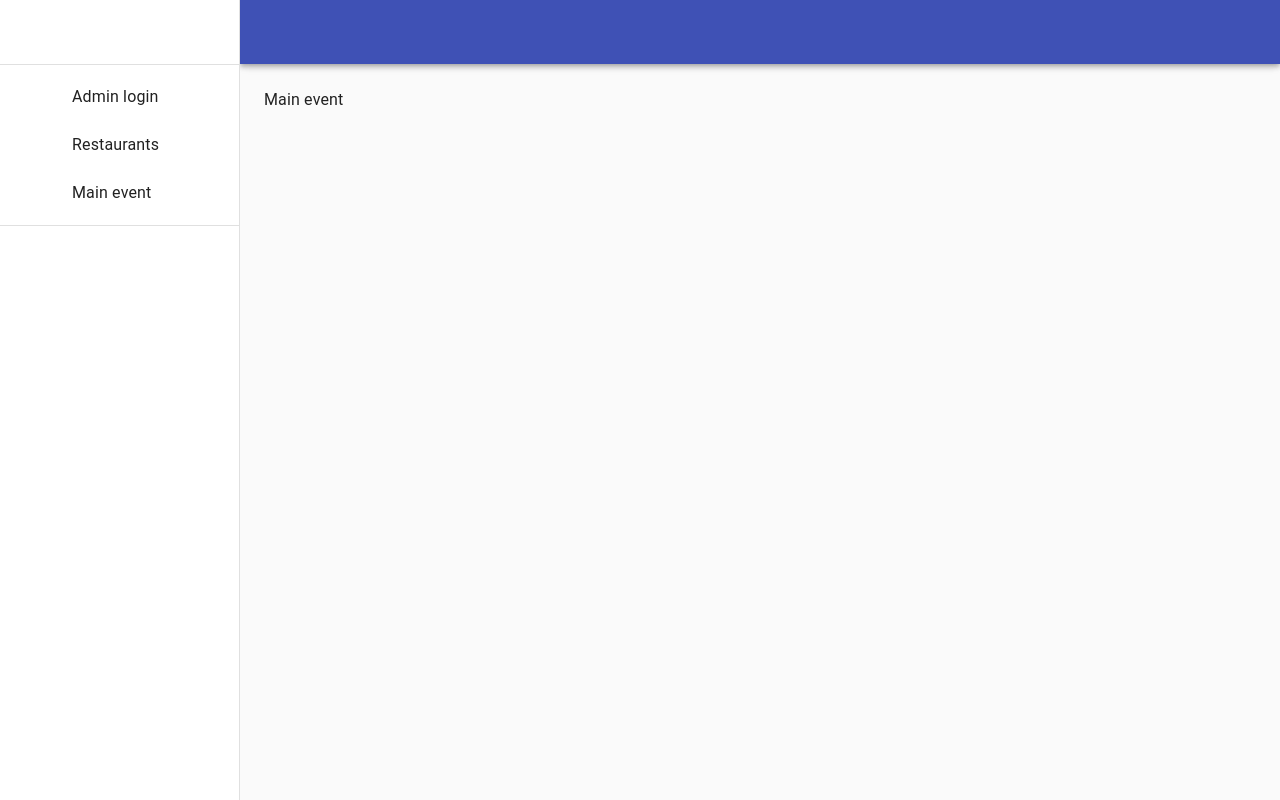
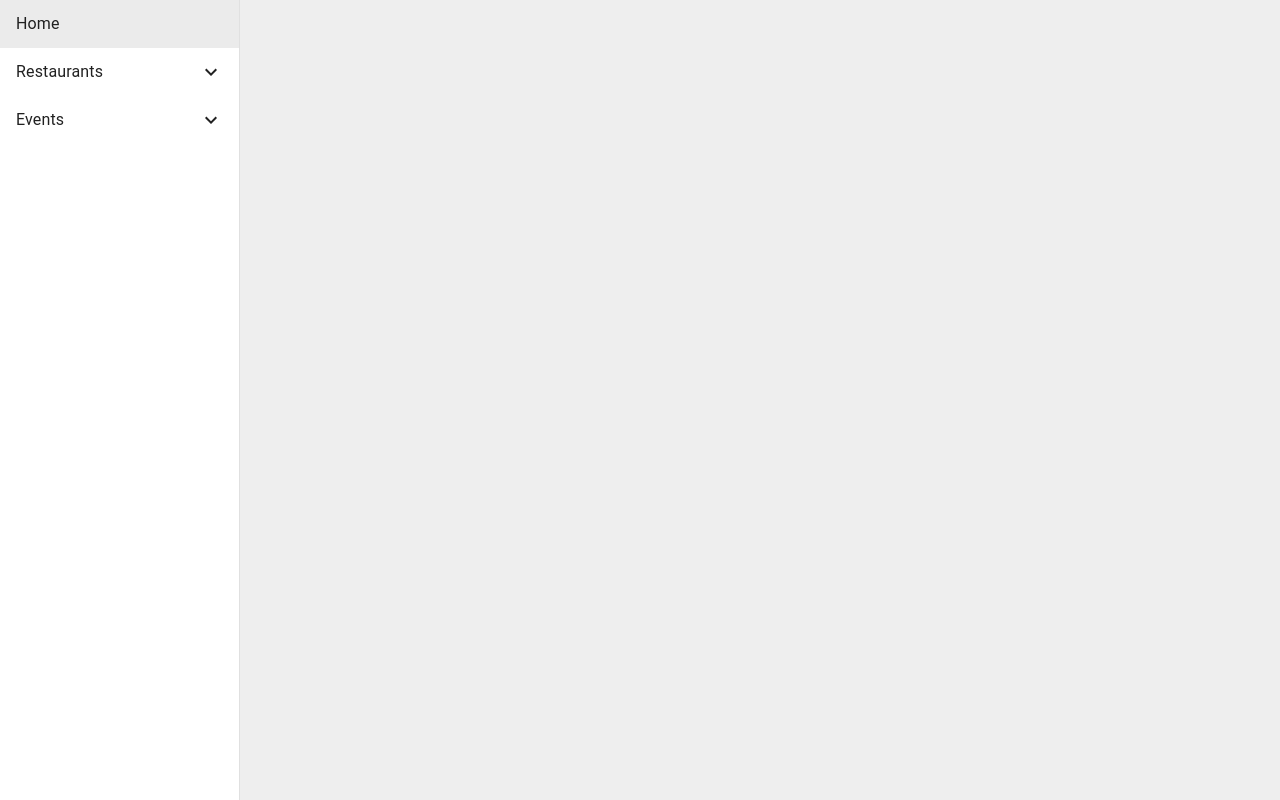
Before and after one commit to nkzinovyeva/QVIK_admin_event_project, a React (Create React App) app: page / in a window 1280 px wide. Built offline with nearby package versions, Linux system fonts and the light colour scheme.

Commit message:
A menu logic is defined - Natalia

```diff
--- a/package.json
+++ b/package.json
@@ -8,8 +8,10 @@
     "@testing-library/jest-dom": "^5.11.9",
     "@testing-library/react": "^11.2.5",
     "@testing-library/user-event": "^12.8.3",
+    "@types/react-router-dom": "^5.1.7",
     "react": "^17.0.1",
     "react-dom": "^17.0.1",
+    "react-router-dom": "^5.2.0",
     "react-scripts": "4.0.3",
     "web-vitals": "^1.1.0"
   },
--- a/src/App.js
+++ b/src/App.js
@@ -1,54 +1,20 @@
 import React from "react";
-import PropTypes from "prop-types";
-import AppBar from "@material-ui/core/AppBar";
+import Container from '@material-ui/core/Container'
 import CssBaseline from "@material-ui/core/CssBaseline";
-import Divider from "@material-ui/core/Divider";
 import Drawer from "@material-ui/core/Drawer";
 import Hidden from "@material-ui/core/Hidden";
 import IconButton from "@material-ui/core/IconButton";
-import List from "@material-ui/core/List";
-import ListItem from "@material-ui/core/ListItem";
-import ListItemIcon from "@material-ui/core/ListItemIcon";
-import ListItemText from "@material-ui/core/ListItemText";
 import MenuIcon from "@material-ui/icons/Menu";
 import Toolbar from "@material-ui/core/Toolbar";
 import Typography from "@material-ui/core/Typography";
 import { makeStyles, useTheme } from "@material-ui/core/styles";
+import { Switch, Route, BrowserRouter } from 'react-router-dom';
 
-const drawerWidth = 240;
+import AppMenu from './AppMenu'
 
-const useStyles = makeStyles((theme) => ({
-  root: {
-    display: "flex"
-  },
-  drawer: {
-    [theme.breakpoints.up("sm")]: {
-      width: drawerWidth,
-      flexShrink: 0
-    }
-  },
-  appBar: {
-    [theme.breakpoints.up("sm")]: {
-      width: `calc(100% - ${drawerWidth}px)`,
-      marginLeft: drawerWidth
-    }
-  },
-  menuButton: {
-    marginRight: theme.spacing(2),
-    [theme.breakpoints.up("sm")]: {
-      display: "none"
-    }
-  },
-  // necessary for content to be below app bar
-  toolbar: theme.mixins.toolbar,
-  drawerPaper: {
-    width: drawerWidth
-  },
-  content: {
-    flexGrow: 1,
-    padding: theme.spacing(3)
-  }
-}));
+const Home = () => <Typography variant="h3" component="h3">Home</Typography>
+const PageRestaurants = () => <Typography variant="h3" component="h3">Restaurants Page</Typography>
+const PageEvents = () => <Typography variant="h3" component="h3">Events Page</Typography>
 
 function ResponsiveDrawer(props) {
   const { window } = props;
@@ -60,30 +26,13 @@ function ResponsiveDrawer(props) {
     setMobileOpen(!mobileOpen);
   };
 
-  const drawer = (
-    <div>
-      <div className={classes.toolbar} />
-      <Divider />
-      <List>
-        {["Admin login", "Restaurants", "Main event"].map((text, index) => (
-          <ListItem button key={text}>
-            <ListItemIcon>
-            </ListItemIcon>
-            <ListItemText primary={text} />
-          </ListItem>
-        ))}
-      </List>
-      <Divider />
-    </div>
-  );
-
   const container =
     window !== undefined ? () => window().document.body : undefined;
 
   return (
+    <BrowserRouter>
       <div className={classes.root}>
         <CssBaseline />
-      <AppBar position="fixed" className={classes.appBar}>
           <Toolbar>
             <IconButton
               color="inherit"
@@ -94,10 +43,7 @@ function ResponsiveDrawer(props) {
             >
               <MenuIcon />
             </IconButton>
-          <Typography variant="h6" noWrap>
-          </Typography>
           </Toolbar>
-      </AppBar>
         <nav className={classes.drawer} aria-label="mailbox folders">
           {/* The implementation can be swapped with js to avoid SEO duplication of links. */}
           <Hidden smUp implementation="css">
@@ -114,7 +60,7 @@ function ResponsiveDrawer(props) {
                 keepMounted: true // Better open performance on mobile.
               }}
             >
-            {drawer}
+              <AppMenu />
             </Drawer>
           </Hidden>
           <Hidden xsDown implementation="css">
@@ -125,26 +71,59 @@ function ResponsiveDrawer(props) {
               variant="permanent"
               open
             >
-            {drawer}
+              <AppMenu />
             </Drawer>
           </Hidden>
         </nav>
         <main className={classes.content}>
-        <div className={classes.toolbar} />
-        <Typography paragraph>
-          Main event
-        </Typography>
+          <Container maxWidth="lg" className={classes.container}>
+              <Switch>
+                  <Route path="/" exact component={Home} />
+                  <Route path="/restaurants" component={PageRestaurants} />
+                  <Route path="/events" component={PageEvents} />
+                </Switch>
+            </Container>
         </main>
       </div>
+    </BrowserRouter>
   );
 }
 
+const drawerWidth = 240;
+
+const useStyles = makeStyles((theme) => ({
+  root: {
+    display: "flex",
+  },
+  drawer: {
+    [theme.breakpoints.up("sm")]: {
+      flexShrink: 0
+    }
+  },
+  menuButton: {
+    marginRight: theme.spacing(2),
+    [theme.breakpoints.up("sm")]: {
+      display: "none"
+    }
+  },
+  // necessary for content to be below app bar
+  toolbar: theme.mixins.toolbar,
+  drawerPaper: {
+    width: drawerWidth,
+  },
+  content: {
+    flexGrow: 1,
+    height: '100vh',
+    overflow: 'auto',
+    backgroundColor: "#EEEEEE"
+  },
+  container: {
+    paddingTop: theme.spacing(4),
+    paddingBottom: theme.spacing(4),
+  },
+}));
+
 ResponsiveDrawer.propTypes = {
-  /**
-   * Injected by the documentation to work in an iframe.
-   * You won't need it on your project.
-   */
-  window: PropTypes.func
 };
 
 export default ResponsiveDrawer;
--- /dev/null
+++ b/src/AppMenu.js
@@ -0,0 +1,76 @@
+import React from 'react'
+import { makeStyles, createStyles } from '@material-ui/core/styles'
+
+import List from '@material-ui/core/List'
+
+import AppMenuItem from './AppMenuItem'
+
+const appMenuItems = [
+  {
+    name: 'Home',
+    link: '/',
+  },
+  {
+    name: 'Restaurants',
+    link: '/restaurants',
+    items: [
+        {
+          name: 'Restaurant 1',
+        },
+        {
+            name: 'Restaurant 2',
+        },
+        {
+            name: 'Restaurant 3',
+        },
+    ]
+  },
+  {
+    name: 'Events',
+    link: '/events',
+    items: [
+        {
+          name: 'Event 1',
+        },
+        {
+            name: 'Event 2',
+        },
+        {
+            name: 'Event 3',
+        },
+    ]
+  },
+]
+
+const AppMenu = () => {
+  const classes = useStyles()
+
+  return (
+        <List component="nav" className={classes.appMenu} disablePadding>
+          {appMenuItems.map((item, index) => (
+            <AppMenuItem {...item} key={index} />
+          ))}
+        </List>
+      )
+}
+
+const drawerWidth = 240
+
+const useStyles = makeStyles(theme =>
+  createStyles({
+    appMenu: {
+      width: '100%',
+    },
+    navList: {
+      width: drawerWidth,
+    },
+    menuItem: {
+      width: drawerWidth,
+    },
+    menuItemIcon: {
+      color: '#97c05c',
+    },
+  }),
+)
+
+export default AppMenu;
--- /dev/null
+++ b/src/AppMenuItem.js
@@ -0,0 +1,77 @@
+import React from 'react'
+import PropTypes from 'prop-types'
+import { makeStyles, createStyles } from '@material-ui/core/styles'
+
+import List from '@material-ui/core/List'
+
+import ListItemText from '@material-ui/core/ListItemText'
+import Divider from '@material-ui/core/Divider'
+import Collapse from '@material-ui/core/Collapse'
+
+import IconExpandLess from '@material-ui/icons/ExpandLess'
+import IconExpandMore from '@material-ui/icons/ExpandMore'
+
+import AppMenuItemComponent from './AppMenuItemComponent'
+
+// React runtime PropTypes
+export const AppMenuItemPropTypes = {
+  name: PropTypes.string.isRequired,
+  link: PropTypes.string,
+  items: PropTypes.array,
+}
+
+const AppMenuItem = props => {
+  const { name, link, items = [] } = props
+  const classes = useStyles()
+  const isExpandable = items && items.length > 0
+  const [open, setOpen] = React.useState(false)
+
+  function handleClick() {
+    setOpen(!open)
+  }
+
+  const MenuItemRoot = (
+    <AppMenuItemComponent className={classes.menuItem} link={link} onClick={handleClick}>
+      <ListItemText primary={name} />
+      {/* Display the expand menu if the item has children */}
+      {isExpandable && !open && <IconExpandMore />}
+      {isExpandable && open && <IconExpandLess />}
+    </AppMenuItemComponent>
+  )
+
+  const MenuItemChildren = isExpandable ? (
+    <Collapse in={open} timeout="auto" unmountOnExit>
+      <Divider />
+      <List component="div" disablePadding>
+        {items.map((item, index) => (
+          <AppMenuItem {...item} key={index} />
+        ))}
+      </List>
+    </Collapse>
+  ) : null
+
+  return (
+    <>
+      {MenuItemRoot}
+      {MenuItemChildren}
+    </>
+  )
+}
+
+const useStyles = makeStyles(theme =>
+  createStyles({
+    menuItem: {
+      '&.active': {
+        background: 'rgba(0, 0, 0, 0.08)',
+        '& .MuiListItemIcon-root': {
+          color: '#fff',
+        },
+      },
+    },
+    menuItemIcon: {
+      color: '#97c05c',
+    },
+  }),
+)
+
+export default AppMenuItem;
--- /dev/null
+++ b/src/AppMenuItemComponent.js
@@ -0,0 +1,33 @@
+import React, { forwardRef } from 'react'
+import ListItem from '@material-ui/core/ListItem';
+import { NavLink  } from 'react-router-dom'
+
+const AppMenuItemComponent = props => {
+  const { className, onClick, link, children } = props;
+
+  // If link is not set return the orinary ListItem
+  if (!link ) {
+    return (
+      <ListItem
+        button
+        className={className}
+        children={children}
+        onClick={onClick}
+      />
+    )
+  }
+
+  // Return a LitItem with a link component
+  return (
+    <ListItem
+      button
+      className={className}
+      children={children}
+      component={forwardRef((props, innerRef) => <NavLink exact {...props} innerRef={innerRef} />)}
+      to={link}
+      onClick={onClick}
+    />
+  )
+}
+
+export default AppMenuItemComponent;
```
Also changed, not shown: 1 other file (tests, documents, lock files or other folders). Lines whose indentation alone changed are shown as unchanged.
